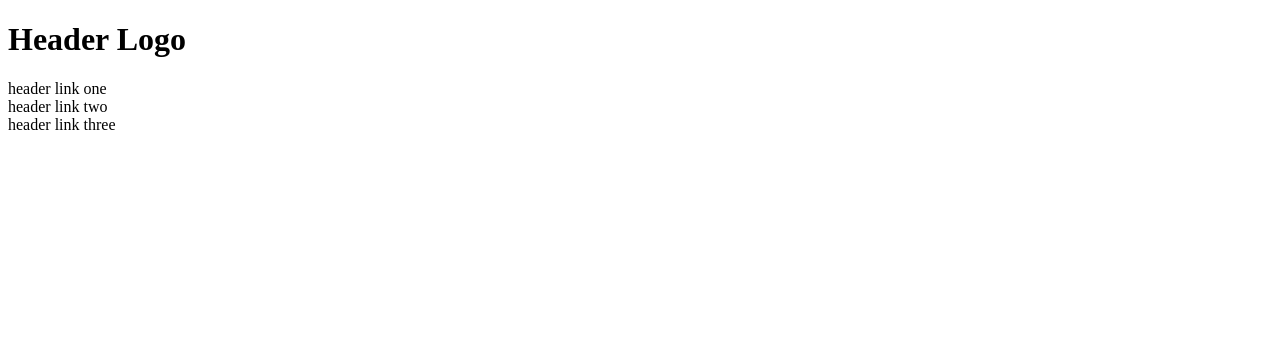
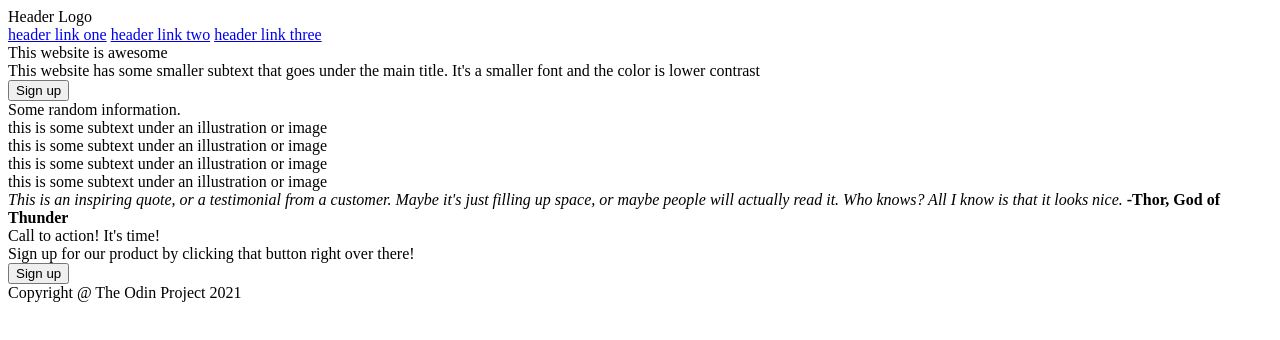
Before and after one commit to taip26/landing_page, a plain HTML site: page index.html in a window 1280 px wide. Drawn offline with Linux system fonts and the light colour scheme.

Commit message:
Deleted .css file. Restructured .html file

```diff
--- a/index.html
+++ b/index.html
@@ -3,14 +3,64 @@
     <head>
         <meta charset="UTF-8">
         <title>Landing Page</title>
+        <link rel='stylesheet' href='styles.css'/>
     </head>
 
     <body>
-        <h1>Header Logo</h1>
-        <div class='header-container'>
-            <div class='header'>
-              <div class='header1'>header link one</div>
-              <div class='header2'>header link two</div>
-              <div class='header3'>header link three</div>
+        <div class="header">
+            <div class="header-logo">Header Logo</div>
+            <div class="link-box">
+                <a href="pages/header1.html">header link one</a>
+                <a href="pages/header2.html">header link two</a>
+                <a href="pages/header3.html">header link three</a>
+            </div>
+        </div>
+        <div class="main">
+            <div class="main-left">
+                <div class="main-title">This website is awesome</div>
+                <div class="subtext">
+                    This website has some smaller subtext that goes under the main title.
+                    It's a smaller font and the color is lower contrast
+                </div>
+                <button class="main-sign-up">Sign up</button>
+            </div>
+        </div>
+        <div class="information">
+            <div class="information-header">Some random information.</div>
+            <div class="information-boxes">
+                <div class="info">
+                    <div class="box"></div>
+                    <div class="caption">this is some subtext under an illustration or image</div>
+                </div>
+                <div class="info">
+                    <div class="box"></div>
+                    <div class="caption">this is some subtext under an illustration or image</div>
+                </div>
+                <div class="info">
+                    <div class="box"></div>
+                    <div class="caption">this is some subtext under an illustration or image</div>
+                </div>
+                <div class="info">
+                    <div class="box"></div>
+                    <div class="caption">this is some subtext under an illustration or image</div>
+                </div>
+            </div>
+        </div>
+        <div class="quote">
+            <em>
+                This is an inspiring quote, or a testimonial from a customer. Maybe
+                it's just filling up space, or maybe people will actually read it.
+                Who knows? All I know is that it looks nice.
+            </em>
+            <strong>-Thor, God of Thunder</strong>
+        </div>
+        <div class="call-to-action-box">
+            <div class="call-left">
+                <div class="call-title">Call to action! It's time!</div>
+                <div class="call-subtext">Sign up for our product by clicking that button right over there!</div>
+            </div>
+            <button class="call-button">Sign up</button>
+        </div>
+        <div class="footer">Copyright @ The Odin Project 2021</div>
     </body>
 </html>
--- a/styles.css
+++ /dev/null
@@ -1,16 +0,0 @@
-* {
-    margin: 0;
-    padding: 0;
-    box-sizing: border-box;
-  }
-
-  .header-container {
-    color: #fff;
-    background-color: #5995DA;  /* Blue */
-    padding: 20px 0;
-  }
-
-  .header {
-    border: 1px solid #fff;  /* For debugging */
-    width: 900px;
-  }
```
